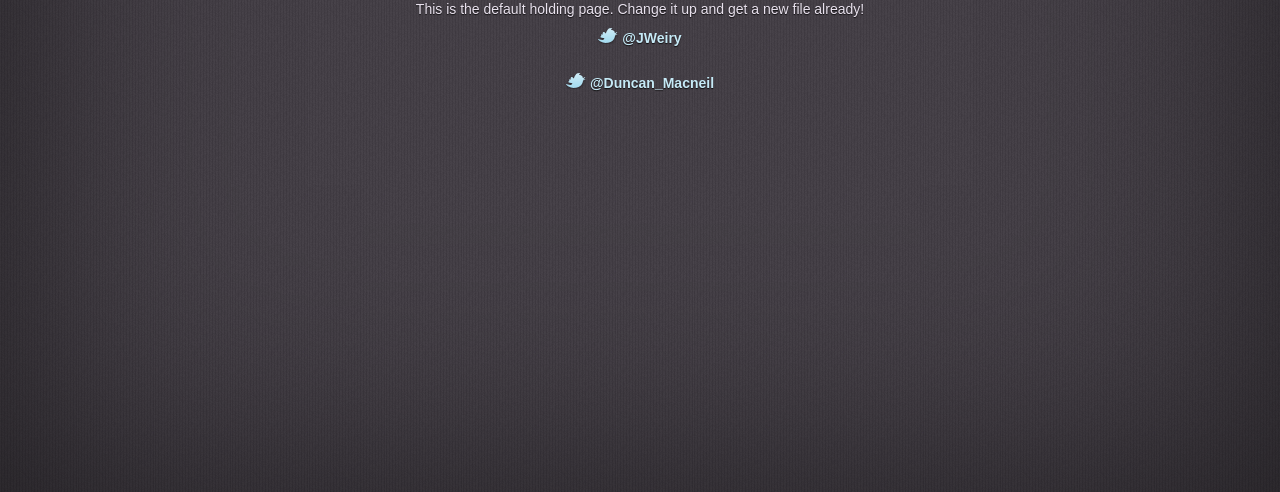
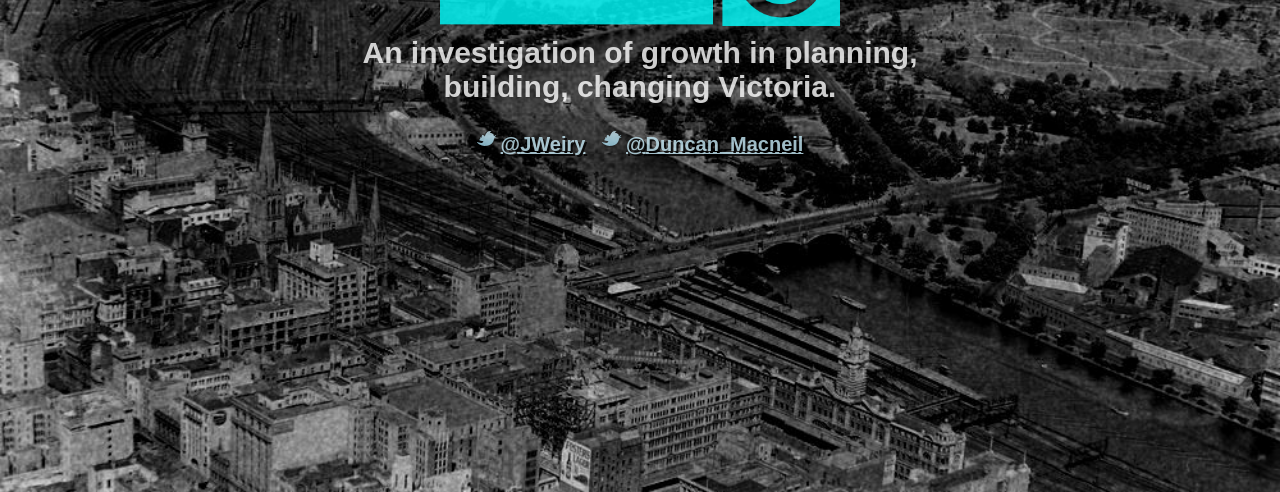
Before and after one commit to JWeiry/govhack2014, a plain HTML site: page index.htm in a window 1280 px wide. Shown: the part 308-800 px from the top of the page. Drawn offline with Linux system fonts and the light colour scheme.

Commit message:
Pushed new app homepage.

```diff
--- a/index.htm
+++ b/index.htm
@@ -1,115 +1,38 @@
-<!DOCTYPE HTML>
-<html xmlns="http://www.w3.org/1999/xhtml">
+<html>
 <head>
-    <meta http-equiv="Content-Type" content="text/html; charset=utf-8" />
-
-    <title>govhack - Coming Soon</title>
-
+	<title>Growing Pains - A GovHack 2014 Project</title>
+	<meta name="viewport" content="width=device-width, user-scalable=no, initial-scale=1.0">
 	<style>
+		img:hover { opacity: 0.95; -moz-opacity: 0.95; -webkit-opacity: 0.95; cursor:pointer; }
+		img, p { opacity: 0.8; -moz-opacity: 0.8; -webkit-opacity: 0.8;}
+		*{ margin:0; padding:0; }
+		body{ position:relative; }
+		.main{ position:relative; max-width:600px; text-align:center; }
+		.main p { padding:10px 20px; font-size:30px; font-weight:bold; color: #fff }
+		.center{ margin: 0 auto; }
+		.logo{ width:100%; padding:10px 0;}
+		.logo img { max-width:400px; margin-top:35%; }
+		a.twitter { color: #c6eaf7; font-size:20px; text-shadow: 2px 2px #000; }
 /*
-        This was coded by João Sardinha
-        Visit me at http://johnsardine.com/
-
-        It has been tested in all modern browsers.
-
-        This coming soon page design has been created by the awesome Orman Clark,
-        you can download a PSD version of this at his website, PremiumPixels.
-        http://www.premiumpixels.com/freebies/coming-soon-splash-page-psd/
+		@media (min-width: 768px) { .logo img{ margin-top:0px;} }
+		@media (min-width: 992px) { .logo img{ margin-top:35%;} }
 */
-
-        /*
-        Im reseting this style for optimal view using Eric Meyer's CSS Reset - http://meyerweb.com/eric/tools/css/reset/
-        ------------------------------------------------------------------ */
-        body, html  { height: 100%; }html, body, div, span, applet, object, iframe,/*h1,2, h3, h4, h5, h6,*/ p, blockquote, pre,a, abbr, acronym, address,del, dfn, em, font, img, ins, kbd, q, s, samp,small, strike, strong, sub, sup, tt, var,b, u, i, center,dl, dt, dd, ol, ul, li,fieldset, form, label, legend,table, caption, tbody, tfoot, thead, tr, th, td {margin: 0;padding: 0;border: 0;outline: 0;font-size: 100%;vertical-align: baseline;background: transparent;}body { line-height: 1; }ol, ul { list-style: none; }blockquote, q { quotes: none; }blockquote:before, blockquote:after, q:before, q:after { content: ''; content: none; }:focus { outline: 0; }del { text-decoration: line-through; }table {border-spacing: 0; }
-
-        /* Clear Floated Elements http://sonspring.com/journal/clearing-floats */
-        .clear {clear: both;display: block;overflow: hidden;visibility: hidden;width: 0;height: 0;}
-
-        /*------------------------------------------------------------------ */
-
-        /* Page Style */
-        body{
-            color: #e9e2ee;
-            font-size: 14px;
-            font-family: sans-serif;
-            line-height: 20px;
-            text-shadow: 0 1px 1px rgba(0,0,0,0.75);
-            background: #55575c url(bg.jpg);
-            -webkit-box-shadow: inset 0 0 300px rgba(0,0,0,0.5);
-            -moz-box-shadow: inset 0 0 300px rgba(0,0,0,0.5);
-            box-shadow: inset 0 0 300px rgba(0,0,0,0.5);
-        }
-        a,
-        a:link,
-        a:visited {
-            color: #c6eaf7;
-            font-weight: bold;
-            text-decoration:none;
-        }
-        a:active,
-        a:hover {
-            color: #d8f3fd;
-            text-shadow: 0 1px 1px rgba(0,0,0,0.75), 0 0 5px rgba(198,234,247,0.4);
-        }
-        p{
-            margin-bottom: 0.3em;
-        }
-        .center,
-        img.center {
-            text-align: center;
-            clear: both;
-            display: block;
-            margin-left: auto;
-            margin-right: auto;
-        }
-        #coming-soon{
-            background: rgba(0,0,0,0.0);
-            display: block;
-            position: absolute;
-            width: 800px;
-            height: 280px;
-            top: 50%;
-            left: 50%;
-            margin: -160px 0 0 -400px;
-        }
-        #coming-soon h1{
-            text-align: center;
-            font-size: 35px;
-        }
-        #coming-soon img{
-            clear: both;
-            display: block;
-            margin-left: auto;
-            margin-right: auto;
-            margin-bottom: 20px;
-        }
-        #coming-soon p{
-            text-align: center;
-        }
-
-        #coming-soon .twitter:before{
-            content: '@';
-            padding-top: 2px;
-            padding-left: 24px;
-            background: url(twitter.png) no-repeat 0 0px;
-        }
-        #coming-soon .twitter{
-            padding-top: 5px;
-        }
+		#coming-soon .twitter:before{ content: '@'; padding-top: 2px; padding-left: 24px; background: url(twitter.png) no-repeat 0 0px; }
+		#coming-soon .twitter{ padding-top: 5px; }
 		</style>
 </head>
-
-<body>
-
-<div id="coming-soon">
-
-    <h1>Your GovHack 2014 website</h1>
-
-    <p>This is the default holding page. Change it up and get a new file already!</p>
-
+	<body style="background-color: yellow; background-image: url('melb_air.jpg'); background-size: cover; font-family: Arial, sans-serif;">
+	<div id="coming-soon" class='main center'>
+		<a class='logo' href="animate">
+			<img src="landing_icon.png" width="100%"/>
+		</a>
+		<p>
+		An investigation of growth in planning,<br/> building, changing Victoria.
+		</p>
+		<p>
 			<a href="http://twitter.com/JWeiry" title="Visit James on Twitter" class="twitter center">JWeiry</a>&nbsp;
 			<a href="http://twitter.com/Duncan_Macneil" title="Visit Duncan on Twitter" class="twitter center">Duncan_Macneil</a>
-
+		</p>
 	</div>
 
 	</body>
```
Also changed, not shown: landing/index.html (deleted, +0 -39 lines), bg.jpg (deleted), landing/twitter.png (deleted), landing_icon.png (renamed from landing/landing_icon.png), melb_air.jpg (renamed from landing/melb_air.jpg), 1 other file. Lines whose indentation alone changed are shown as unchanged.
